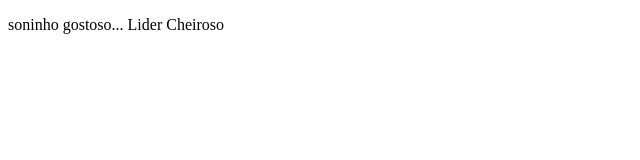
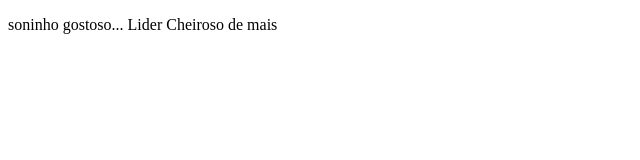
Before and after one commit to Valverde0611/site-do-lider, a plain HTML site: page index.html in a window 1280 px wide. Shown: the full height of the page, 0-640 px from the left. Drawn offline with Linux system fonts and the light colour scheme.

Commit message:
alterei o soninho

```diff
--- a/index.html
+++ b/index.html
@@ -3,7 +3,7 @@
 <head>
 <meta charset="utf-8">
 <title>Index</title>
-<p>soninho gostoso...  Lider Cheiroso</p>
+<p>soninho gostoso...  Lider Cheiroso de mais</p>
 </head>
 
 <body>
```
